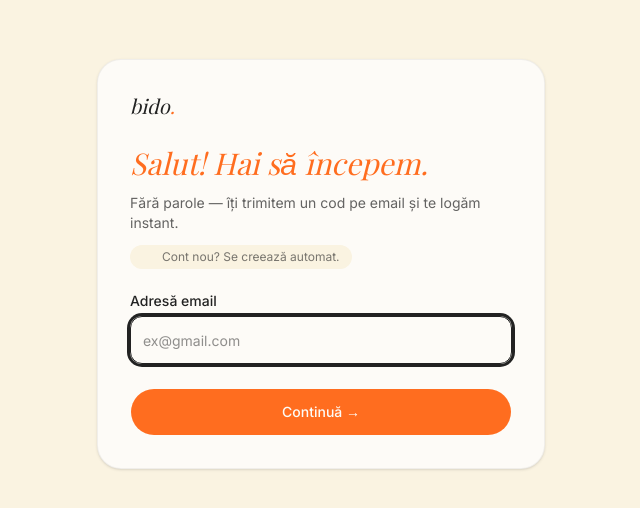
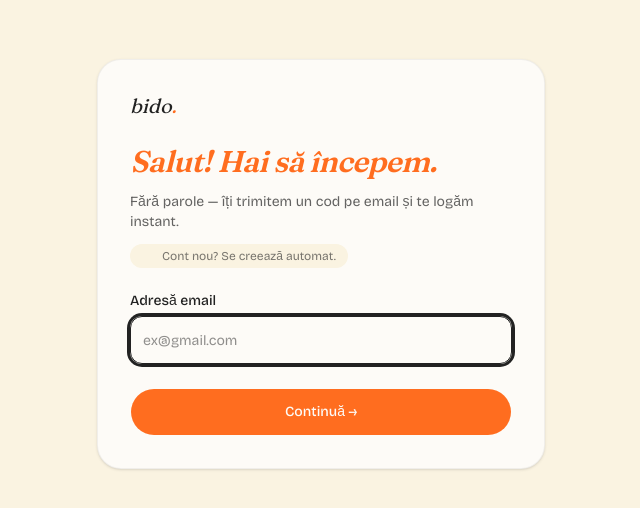
Before and after one commit to bido-o/next-frontend, a Next.js app: page /auth/email in a window 1280 px wide. Shown: the part 136-644 px from the top of the page, without its empty margins (319-959 px from the left). Built offline with nearby package versions, Linux system fonts and the light colour scheme; no server answers; some icons are missing.

Commit message:
Refactor design

```diff
--- a/app/globals.css
+++ b/app/globals.css
@@ -23,16 +23,19 @@
   --color-white: var(--white);
   --color-orange: var(--orange);
   --color-dark: var(--dark);
-  --font-sans: var(--font-inter);
-  --font-serif: var(--font-playfair);
+  --font-sans: var(--font-bricolage);
+  --font-serif: var(--font-fraunces);
 }
 
 body {
   background: var(--background);
   color: var(--foreground);
-  font-family: var(--font-inter), sans-serif;
+  font-family: var(--font-bricolage), sans-serif;
 }
 
 h1, h2, h3, h4, h5, h6 {
-  font-family: var(--font-playfair), serif;
+  font-family: var(--font-fraunces), serif;
+  font-optical-sizing: auto;
+  font-weight: 600;
+  letter-spacing: -0.02em;
 }
--- a/app/layout.tsx
+++ b/app/layout.tsx
@@ -1,18 +1,19 @@
 import type { Metadata } from "next";
-import { Playfair_Display, Inter } from "next/font/google";
+import { Fraunces, Bricolage_Grotesque } from "next/font/google";
 import { Toaster } from "@/components/ui/sonner";
 import "./globals.css";
 
-const playfair = Playfair_Display({
-  variable: "--font-playfair",
-  subsets: ["latin"],
-  weight: ["400", "600", "700", "800", "900"],
+// Font display: headings, titluri.
+const fraunces = Fraunces({
+  variable: "--font-fraunces",
+  subsets: ["latin", "latin-ext"],
   style: ["normal", "italic"],
 });
 
-const inter = Inter({
-  variable: "--font-inter",
-  subsets: ["latin"],
+// Font body: text, butoane, formulare.
+const bricolage = Bricolage_Grotesque({
+  variable: "--font-bricolage",
+  subsets: ["latin", "latin-ext"],
   weight: ["400", "500", "600", "700"],
 });
 
@@ -29,7 +30,7 @@ export default function RootLayout({
   return (
     <html
       lang="ro"
-      className={`${playfair.variable} ${inter.variable} h-full antialiased`}
+      className={`${fraunces.variable} ${bricolage.variable} h-full antialiased`}
     >
       <body className="min-h-full flex flex-col">
         {children}
--- a/components/dashboard/client/client-dashboard.tsx
+++ b/components/dashboard/client/client-dashboard.tsx
@@ -19,8 +19,9 @@ export function ClientDashboard({ profile, requests }: {
         {profile?.firstName && (
           <p className="text-sm text-dark/50">Bună, {profile.firstName}</p>
         )}
-        <h1 className="mt-1 font-serif text-3xl font-bold leading-tight">
-          Ce mâncăm la <span className="italic text-orange">următorul eveniment?</span>
+        <h1 className="mt-1 font-serif text-4xl font-semibold leading-[1.02]">
+          Ce mâncăm la{' '}
+          <span className="italic font-medium text-orange">următorul eveniment?</span>
         </h1>
       </div>
 
--- a/components/dashboard/client/stat-card.tsx
+++ b/components/dashboard/client/stat-card.tsx
@@ -2,7 +2,7 @@ export function StatCard({ label, value }: { label: string; value: string | numb
   return (
     <div className="rounded-2xl border border-black/5 bg-white p-4">
       <p className="text-xs font-medium uppercase tracking-wide text-dark/40">{label}</p>
-      <p className="mt-1 font-serif text-3xl font-bold leading-none">{value}</p>
+      <p className="mt-1 font-serif text-3xl font-semibold leading-none">{value}</p>
     </div>
   );
 }
```
